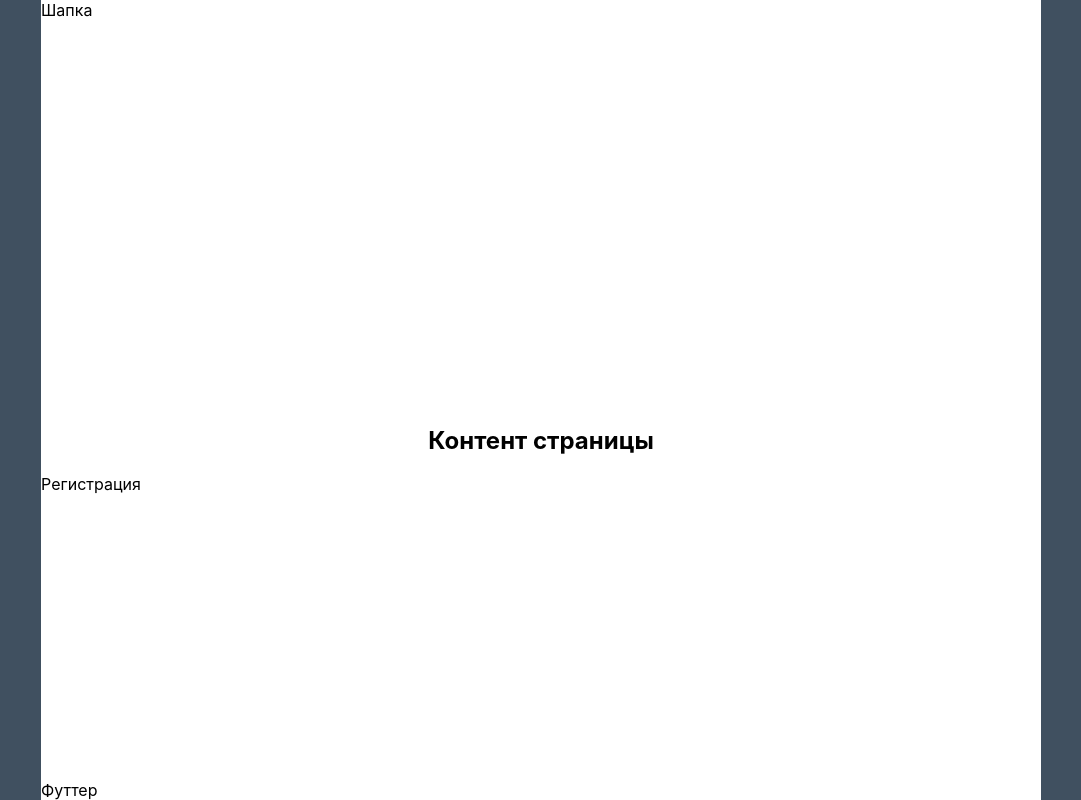
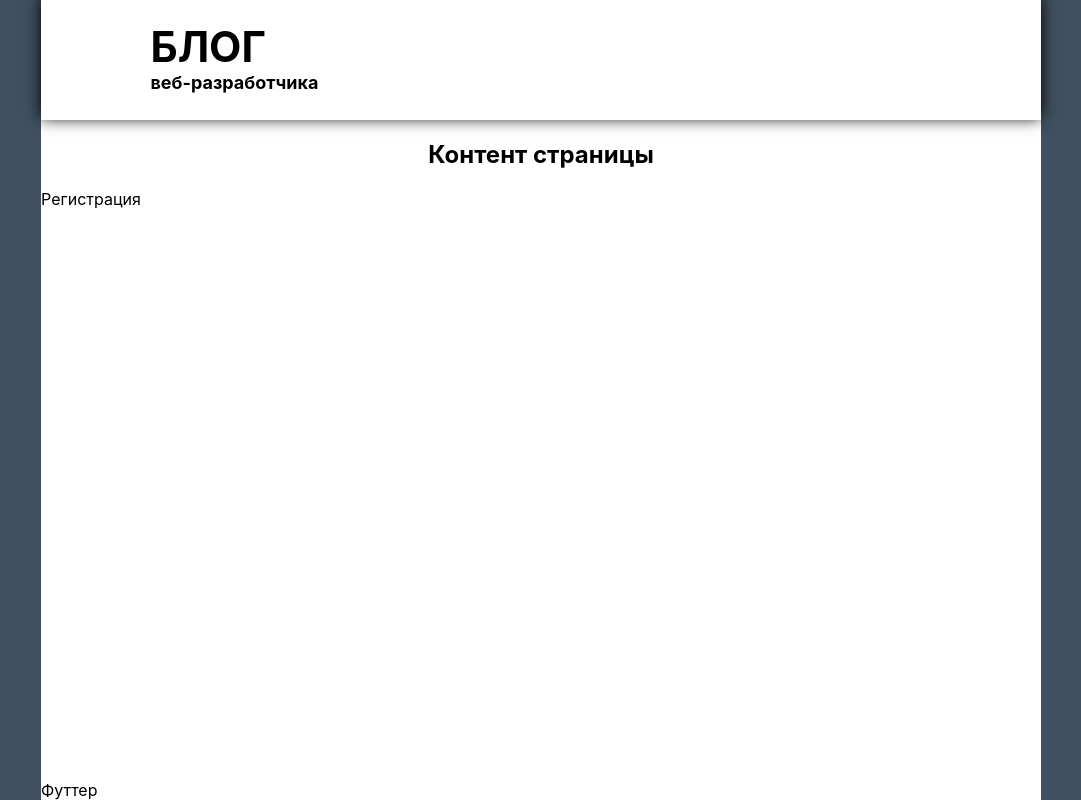
Before and after one commit to Zhiga-noff/react-blog, a React (Create React App) app: page /register in a window 1280 px wide. Shown: the whole page, without its empty margins (99-1180 px from the left). Built offline with nearby package versions, Linux system fonts and the light colour scheme; a web font is replaced by a local one.

Commit message:
Стилизовали логотип и задний фон шапки. Но все еще не доверстано

```diff
--- a/src/Blog.jsx
+++ b/src/Blog.jsx
@@ -1,5 +1,6 @@
 import styled from 'styled-components';
 import { Route, Routes } from 'react-router-dom';
+import { Header } from './components';
 
 const Content = styled.div`
   padding: 120px 0;
@@ -19,13 +20,6 @@ const AppColumn = styled.div`
   margin: 0 auto;
 `;
 
-export const Header = ({ className }) => {
-  return <header className={className}>Шапка</header>;
-};
-
-const StyledHeader = styled(Header)`
-  height: 120px;
-`;
 export const Footer = () => {
   return <footer>Футтер</footer>;
 };
@@ -33,7 +27,7 @@ export const Footer = () => {
 export const Blog = () => {
   return (
     <AppColumn>
-      <StyledHeader />
+      <Header />
 
       <Content>
         <H2>Контент страницы</H2>
--- /dev/null
+++ b/src/components/header/Header.jsx
@@ -0,0 +1,21 @@
+import styled from 'styled-components';
+import { Logo } from './components';
+
+const HeaderContainer = ({ className }) => {
+  return (
+    <header className={className}>
+      <Logo />
+    </header>
+  );
+};
+
+export const Header = styled(HeaderContainer)`
+  height: 120px;
+  padding: 20px 40px;
+  box-shadow: 0 -2px 15px #000;
+
+  position: fixed;
+  top: 0;
+  background-color: white;
+  width: 1000px;
+`;
--- /dev/null
+++ b/src/components/header/components/index.js
@@ -0,0 +1 @@
+export * from './logo/Logo';
--- /dev/null
+++ b/src/components/header/components/logo/Logo.jsx
@@ -0,0 +1,41 @@
+import React from 'react';
+import styled from 'styled-components';
+
+const IconContainer = ({ className }) => (
+  <div className={className}>
+    <i className={'fa fa-code'} aria-hidden={'true'}></i>
+  </div>
+);
+
+const Icon = styled(IconContainer)`
+  font-size: 70px;
+  margin-right: 15px;
+`;
+
+const LargeText = styled.div`
+  font-size: 42px;
+  font-weight: bold;
+`;
+
+const SmallText = styled.div`
+  font-size: 18px;
+  font-weight: bold;
+`;
+
+const LogoContainer = ({ className }) => {
+  return (
+    <div className={className}>
+      <Icon />
+      <div>
+        <LargeText>БЛОГ</LargeText>
+        <SmallText>веб-разработчика</SmallText>
+      </div>
+    </div>
+  );
+};
+
+export const Logo = styled(LogoContainer)`
+  display: flex;
+  margin-top: -6px;
+  align-items: center;
+`;
--- /dev/null
+++ b/src/components/index.js
@@ -0,0 +1 @@
+export * from './header/Header';
--- a/src/index.css
+++ b/src/index.css
@@ -1,4 +1,8 @@
 @import 'fonts/font-awesome.css';
+
+* {
+  box-sizing: border-box;
+}
 
 body {
   margin: 0;
```
